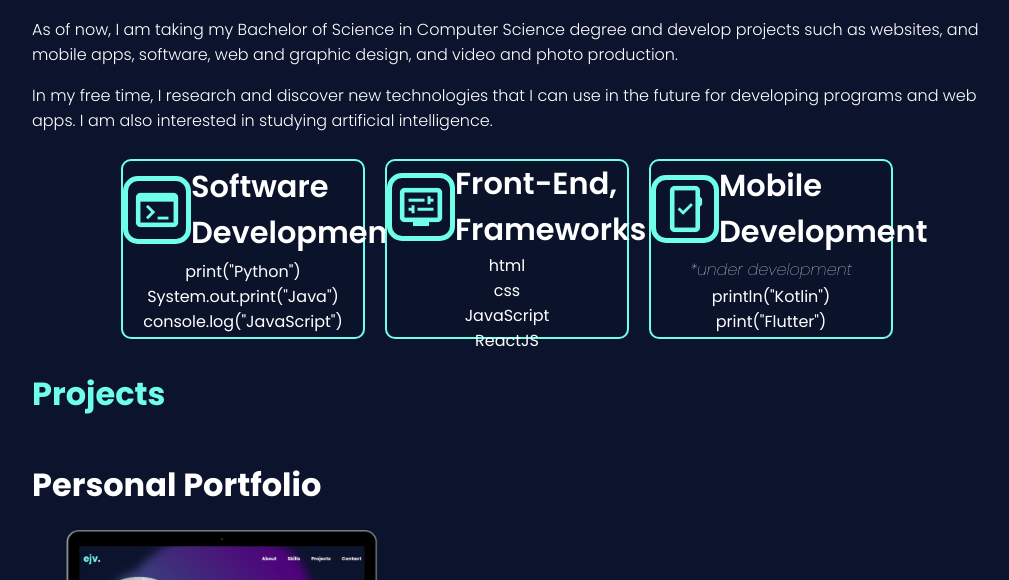
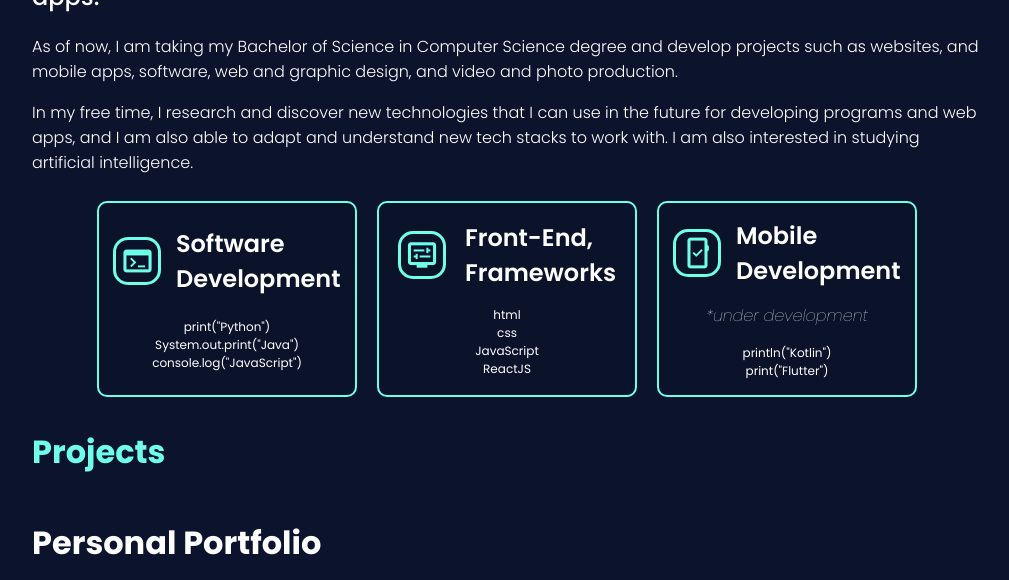
Before and after one commit to eddieljohn07/personal-website, a plain HTML site: page index.html in a window 1280 px wide. Shown: the part 669-1249 px from the top of the page, without its empty margins (133-1142 px from the left). Drawn offline with nearby package versions, Linux system fonts and the light colour scheme.

Commit message:
add css properties for desktop

```diff
--- a/index.html
+++ b/index.html
@@ -54,7 +54,7 @@
                 <h2>I’m an aspiring Full-stack <span class="colored-txt">Software Engineer </span>that develops programs and web apps.</h2>
                 <p>As of now, I am taking my Bachelor of Science in Computer Science degree and develop projects such as websites, and mobile apps, software, web and graphic design, and video and photo production.
                 </p>
-                <p>In my free time, I research and discover new technologies that I can use in the future for developing programs and web apps. I am also interested in studying artificial intelligence.</p>
+                <p>In my free time, I research and discover new technologies that I can use in the future for developing programs and web apps, and I am also able to adapt and understand new tech stacks to work with. I am also interested in studying artificial intelligence.</p>
             </about-content>
             <div class="techStack">
                 <div class = "stack">
--- a/style.css
+++ b/style.css
@@ -428,9 +428,26 @@ projects{
         display: none;
     }
 
+    about h1{
+        font-size: 2.5em;
+    }
+
     .stack{
-        width: 15rem ;
-        height: 11rem;
+        width: 16rem ;
+        height: 12rem;
+    }
+
+    .stack h1{
+        font-size: 1.5rem;
+    }
+
+    .stack .material-symbols-outlined{
+        font-size: 2rem;
+        border: 3px solid #6FFFE9;
+    }
+
+    .stack ul{
+        font-size: .75rem;
     }
 
   }
```
